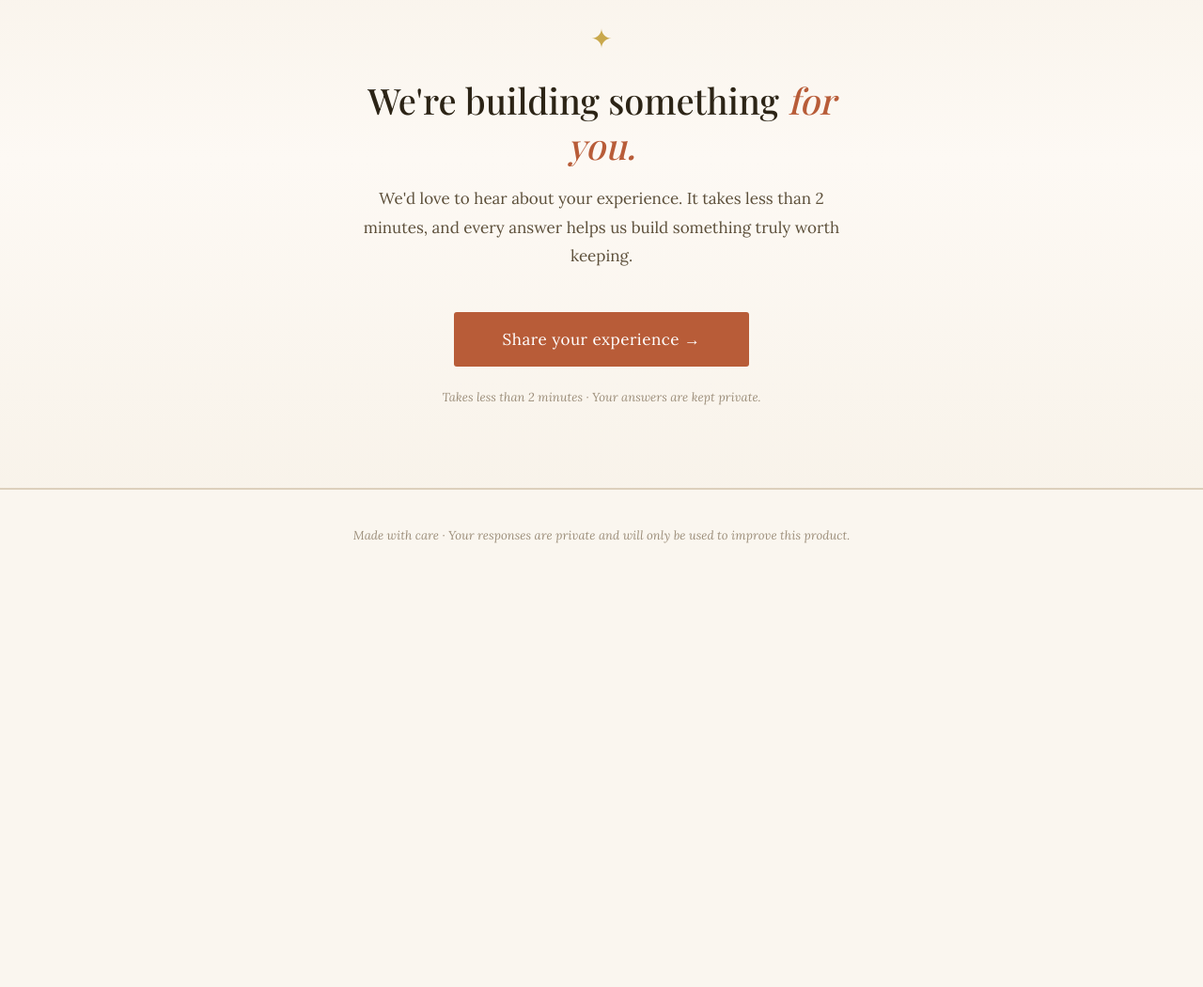
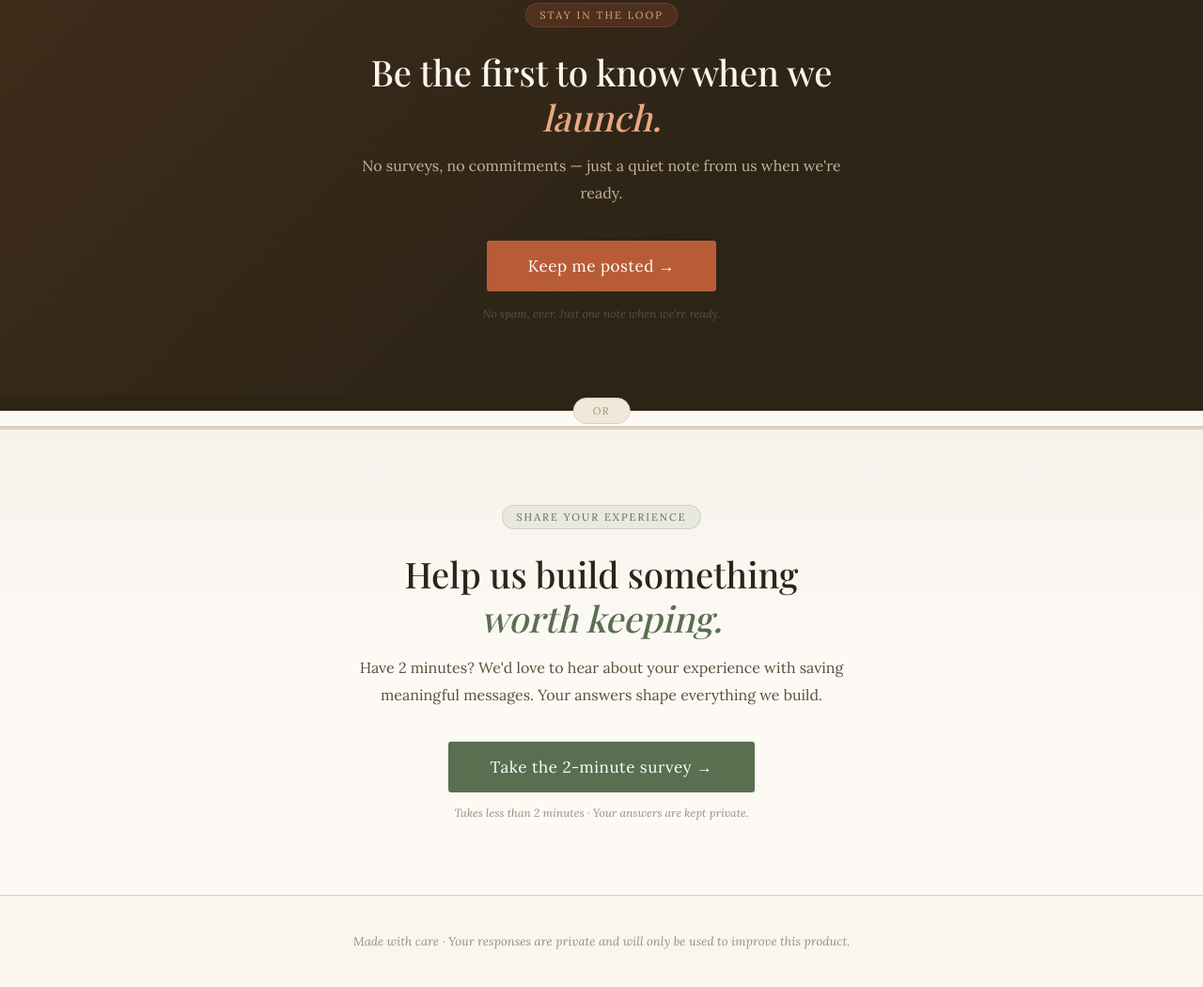
Before and after one commit to eml4m/landing-page, a plain HTML site: page index.html in a window 1280 px wide. Shown: the part 1230-2280 px from the top of the page at 94% size. Before the commit the page ends 1848 px from the top, so only its background shows below. Drawn offline with nearby package versions, Linux system fonts and the light colour scheme; a web font is replaced by a local one.

Commit message:
Add files via upload

```diff
--- a/index.html
+++ b/index.html
@@ -16,6 +16,7 @@
     --rust: #B85C38;
     --rust-light: #D4785A;
     --sage: #7A8C6E;
+    --sage-dark: #5A6E50;
     --gold: #C9A84C;
     --border: #DDD0BC;
   }
@@ -75,10 +76,7 @@
     animation: fadeUp 0.9s ease forwards 0.4s;
   }
 
-  h1 em {
-    font-style: italic;
-    color: var(--rust);
-  }
+  h1 em { font-style: italic; color: var(--rust); }
 
   .subheadline {
     font-family: 'Lora', serif;
@@ -107,11 +105,7 @@
     background: linear-gradient(90deg, transparent, var(--border), transparent);
   }
 
-  .divider-ornament {
-    color: var(--gold);
-    font-size: 18px;
-    line-height: 1;
-  }
+  .divider-ornament { color: var(--gold); font-size: 18px; }
 
   /* Note cards */
   .notes-preview {
@@ -152,7 +146,6 @@
   }
 
   .note-from {
-    font-family: 'Lora', serif;
     font-style: italic;
     font-size: 11px;
     color: var(--ink-faint);
@@ -161,7 +154,6 @@
   }
 
   .note-text {
-    font-family: 'Lora', serif;
     font-size: 13.5px;
     line-height: 1.7;
     color: var(--ink-light);
@@ -169,14 +161,11 @@
 
   /* Why section */
   .why-section {
-    padding: 72px 24px 64px;
+    padding: 64px 24px 56px;
     text-align: center;
   }
 
-  .why-inner {
-    max-width: 700px;
-    margin: 0 auto;
-  }
+  .why-inner { max-width: 700px; margin: 0 auto; }
 
   .why-heading {
     font-family: 'Playfair Display', serif;
@@ -196,15 +185,9 @@
     text-align: left;
   }
 
-  .why-item {
-    max-width: 195px;
-  }
+  .why-item { max-width: 195px; }
 
-  .why-ornament {
-    font-size: 24px;
-    margin-bottom: 14px;
-    display: block;
-  }
+  .why-ornament { font-size: 24px; margin-bottom: 14px; display: block; }
 
   .why-title {
     font-family: 'Playfair Display', serif;
@@ -214,97 +197,192 @@
     margin-bottom: 8px;
   }
 
-  .why-text {
-    font-family: 'Lora', serif;
-    font-size: 14px;
-    line-height: 1.75;
-    color: var(--ink-light);
+  .why-text { font-size: 14px; line-height: 1.75; color: var(--ink-light); }
+
+  /* Section tag */
+  .section-tag {
+    display: inline-block;
+    font-size: 11px;
+    letter-spacing: 0.18em;
+    text-transform: uppercase;
+    padding: 5px 14px;
+    border-radius: 20px;
+    margin-bottom: 24px;
   }
 
-  /* CTA section */
-  .cta-section {
-    background: var(--warm-white);
-    border-top: 1px solid var(--border);
-    border-bottom: 1px solid var(--border);
-    padding: 88px 24px;
+  /* Email section — dark */
+  .email-section {
+    background: #2C2416;
+    padding: 80px 24px;
     text-align: center;
     position: relative;
+    overflow: hidden;
   }
 
-  .cta-section::before {
+  .email-section::before {
     content: '';
     position: absolute;
     inset: 0;
-    background: linear-gradient(180deg, rgba(240,232,216,0.35) 0%, transparent 40%, rgba(240,232,216,0.35) 100%);
+    background: linear-gradient(135deg, rgba(184,92,56,0.15) 0%, transparent 60%);
     pointer-events: none;
   }
 
-  .cta-inner {
-    max-width: 540px;
+  .email-inner {
+    max-width: 520px;
     margin: 0 auto;
     position: relative;
   }
 
-  .cta-ornament {
-    font-size: 28px;
-    margin-bottom: 24px;
-    display: block;
-    color: var(--gold);
+  .section-tag-rust {
+    background: rgba(184,92,56,0.2);
+    color: #E8A882;
+    border: 1px solid rgba(184,92,56,0.3);
   }
 
-  .cta-heading {
+  .email-heading {
     font-family: 'Playfair Display', serif;
     font-size: clamp(26px, 4vw, 38px);
     font-weight: 500;
-    color: var(--ink);
-    margin-bottom: 18px;
+    color: #FAF6EF;
+    margin-bottom: 14px;
     line-height: 1.25;
   }
 
-  .cta-heading em {
-    font-style: italic;
-    color: var(--rust);
+  .email-heading em { font-style: italic; color: #E8A882; }
+
+  .email-body {
+    font-size: 16px;
+    line-height: 1.8;
+    color: #C4B49A;
+    margin-bottom: 36px;
   }
 
-  .cta-body {
-    font-family: 'Lora', serif;
-    font-size: 17px;
-    line-height: 1.8;
-    color: var(--ink-light);
-    margin-bottom: 44px;
-  }
-
-  .cta-btn {
+  .email-btn {
     display: inline-block;
     font-family: 'Lora', serif;
     font-size: 17px;
     color: white;
     background: var(--rust);
     border-radius: 3px;
-    padding: 18px 52px;
-    cursor: pointer;
+    padding: 16px 44px;
     text-decoration: none;
     transition: all 0.25s ease;
     letter-spacing: 0.03em;
-    margin-bottom: 20px;
   }
 
-  .cta-btn:hover {
+  .email-btn:hover {
     background: var(--rust-light);
     transform: translateY(-2px);
-    box-shadow: 0 6px 20px rgba(184,92,56,0.32);
+    box-shadow: 0 6px 20px rgba(184,92,56,0.4);
   }
 
-  .cta-reassurance {
+  .email-reassurance {
     display: block;
-    font-family: 'Lora', serif;
+    margin-top: 16px;
+    font-size: 12px;
+    color: #5C5042;
     font-style: italic;
-    font-size: 13px;
-    color: var(--ink-faint);
-    margin-top: 4px;
   }
 
-  /* Footer */
+  /* Or divider */
+  .or-divider {
+    position: relative;
+    height: 32px;
+    background: linear-gradient(180deg, #2C2416 50%, var(--warm-white) 50%);
+  }
+
+  .or-label {
+    position: absolute;
+    left: 50%;
+    transform: translateX(-50%);
+    background: var(--parchment);
+    border: 1px solid var(--border);
+    border-radius: 20px;
+    padding: 6px 20px;
+    font-size: 11px;
+    letter-spacing: 0.14em;
+    text-transform: uppercase;
+    color: var(--ink-faint);
+    font-style: italic;
+    white-space: nowrap;
+    top: 50%;
+    margin-top: -14px;
+  }
+
+  /* Survey section — light */
+  .survey-section {
+    background: var(--warm-white);
+    border-top: 4px solid var(--border);
+    padding: 80px 24px;
+    text-align: center;
+    position: relative;
+  }
+
+  .survey-section::before {
+    content: '';
+    position: absolute;
+    inset: 0;
+    background: linear-gradient(180deg, rgba(122,140,110,0.06) 0%, transparent 50%);
+    pointer-events: none;
+  }
+
+  .survey-inner {
+    max-width: 520px;
+    margin: 0 auto;
+    position: relative;
+  }
+
+  .section-tag-sage {
+    background: rgba(122,140,110,0.12);
+    color: var(--sage-dark);
+    border: 1px solid rgba(122,140,110,0.25);
+  }
+
+  .survey-heading {
+    font-family: 'Playfair Display', serif;
+    font-size: clamp(26px, 4vw, 38px);
+    font-weight: 500;
+    color: var(--ink);
+    margin-bottom: 14px;
+    line-height: 1.25;
+  }
+
+  .survey-heading em { font-style: italic; color: var(--sage-dark); }
+
+  .survey-body {
+    font-size: 16px;
+    line-height: 1.8;
+    color: var(--ink-light);
+    margin-bottom: 36px;
+  }
+
+  .survey-btn {
+    display: inline-block;
+    font-family: 'Lora', serif;
+    font-size: 17px;
+    color: white;
+    background: var(--sage-dark);
+    border-radius: 3px;
+    padding: 16px 44px;
+    text-decoration: none;
+    transition: all 0.25s ease;
+    letter-spacing: 0.03em;
+  }
+
+  .survey-btn:hover {
+    background: var(--sage);
+    transform: translateY(-2px);
+    box-shadow: 0 6px 20px rgba(90,110,80,0.28);
+  }
+
+  .survey-reassurance {
+    display: block;
+    margin-top: 14px;
+    font-size: 12px;
+    color: var(--ink-faint);
+    font-style: italic;
+  }
+
   footer {
     text-align: center;
     padding: 40px 24px;
@@ -312,6 +390,7 @@
     color: var(--ink-faint);
     font-style: italic;
     border-top: 1px solid var(--border);
+    background: var(--cream);
   }
 
   @keyframes fadeUp {
@@ -324,7 +403,7 @@
     .note-card { max-width: 160px; padding: 16px 18px; }
     .note-text { font-size: 12px; }
     .why-item { max-width: 145px; }
-    .cta-btn { padding: 16px 36px; font-size: 16px; }
+    .email-btn, .survey-btn { padding: 14px 32px; font-size: 16px; }
   }
 </style>
 </head>
@@ -337,7 +416,6 @@
   <p class="eyebrow">Messages that stay with you</p>
   <h1>Some messages are too <em>important</em> to lose.</h1>
   <p class="subheadline">The texts that made you smile, the notes that got you through hard days, the words from people you love — they deserve better than getting buried in your phone.</p>
-
   <div class="divider">
     <div class="divider-line"></div>
     <div class="divider-ornament">✦</div>
@@ -385,14 +463,30 @@
   </div>
 </div>
 
-<!-- CTA -->
-<section class="cta-section">
-  <div class="cta-inner">
-    <span class="cta-ornament">✦</span>
-    <h2 class="cta-heading">We're building something <em>for you.</em></h2>
-    <p class="cta-body">We'd love to hear about your experience. It takes less than 2 minutes, and every answer helps us build something truly worth keeping.</p>
-    <a class="cta-btn" href="https://forms.microsoft.com/Pages/ResponsePage.aspx?id=IdgT-Wi0e0SoSo6IZwU1mj6S6a3ymLZHnNLSVjGOKfJUMzYwR0szTFNHVjQxWkQwNDhETjlIS1ozUi4u" target="_blank">Share your experience →</a>
-    <span class="cta-reassurance">Takes less than 2 minutes · Your answers are kept private.</span>
+<!-- Email signup — dark section -->
+<section class="email-section">
+  <div class="email-inner">
+    <span class="section-tag section-tag-rust">Stay in the loop</span>
+    <h2 class="email-heading">Be the first to know when we <em>launch.</em></h2>
+    <p class="email-body">No surveys, no commitments — just a quiet note from us when we're ready.</p>
+    <a class="email-btn" href="https://forms.office.com/Pages/ResponsePage.aspx?id=DQSIkWdsW0yxEjajBLZtrQAAAAAAAAAAAANAARLN9rFUNzlKQTRINEFWREVPVzVZM1FHMlM1MlFHWi4u" target="_blank">Keep me posted →</a>
+    <span class="email-reassurance">No spam, ever. Just one note when we're ready.</span>
+  </div>
+</section>
+
+<!-- Or divider -->
+<div class="or-divider">
+  <div class="or-label">or</div>
+</div>
+
+<!-- Survey — light section -->
+<section class="survey-section">
+  <div class="survey-inner">
+    <span class="section-tag section-tag-sage">Share your experience</span>
+    <h2 class="survey-heading">Help us build something <em>worth keeping.</em></h2>
+    <p class="survey-body">Have 2 minutes? We'd love to hear about your experience with saving meaningful messages. Your answers shape everything we build.</p>
+    <a class="survey-btn" href="https://forms.microsoft.com/Pages/ResponsePage.aspx?id=IdgT-Wi0e0SoSo6IZwU1mj6S6a3ymLZHnNLSVjGOKfJUMzYwR0szTFNHVjQxWkQwNDhETjlIS1ozUi4u" target="_blank">Take the 2-minute survey →</a>
+    <span class="survey-reassurance">Takes less than 2 minutes · Your answers are kept private.</span>
   </div>
 </section>
 
```
